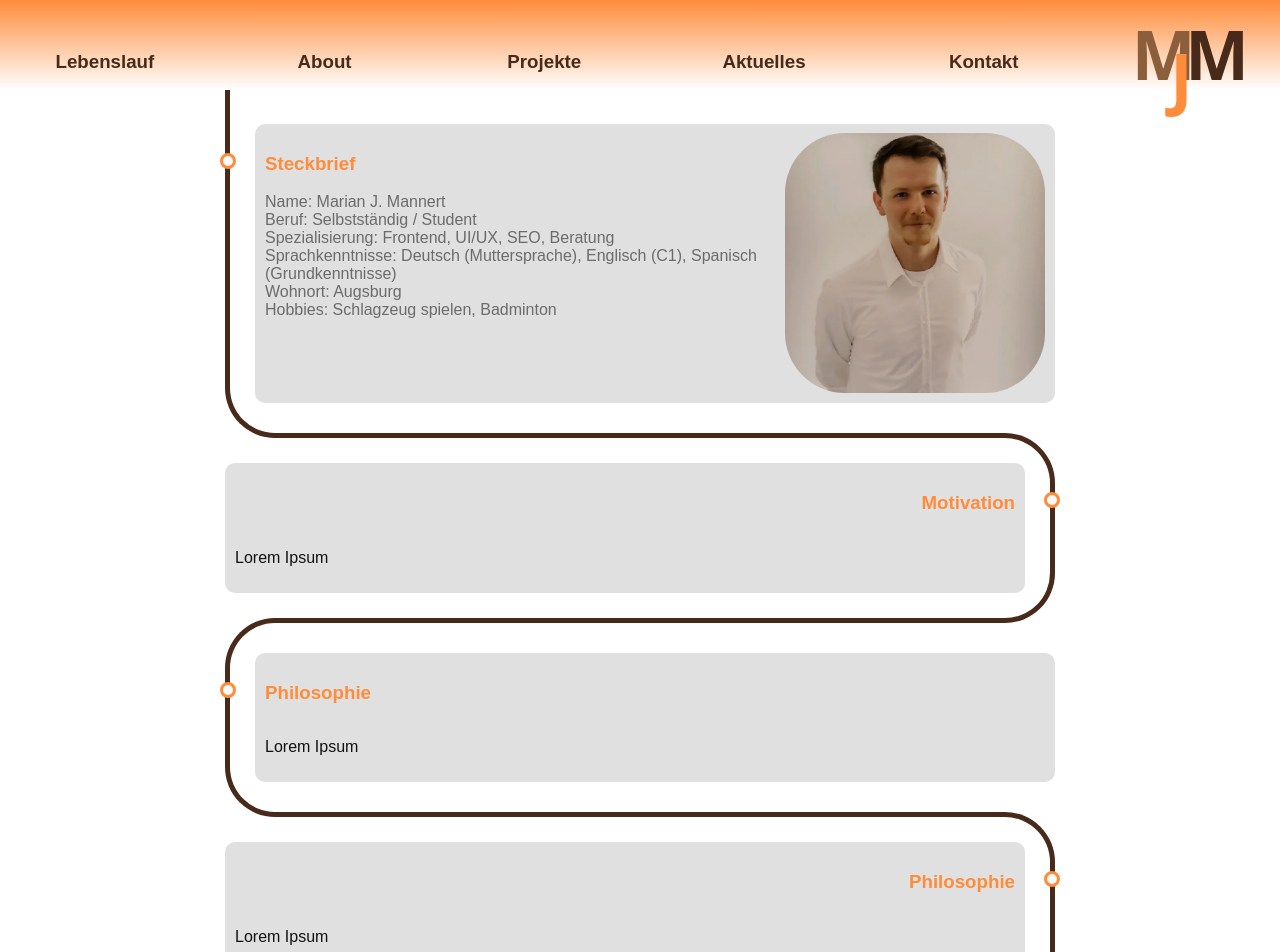
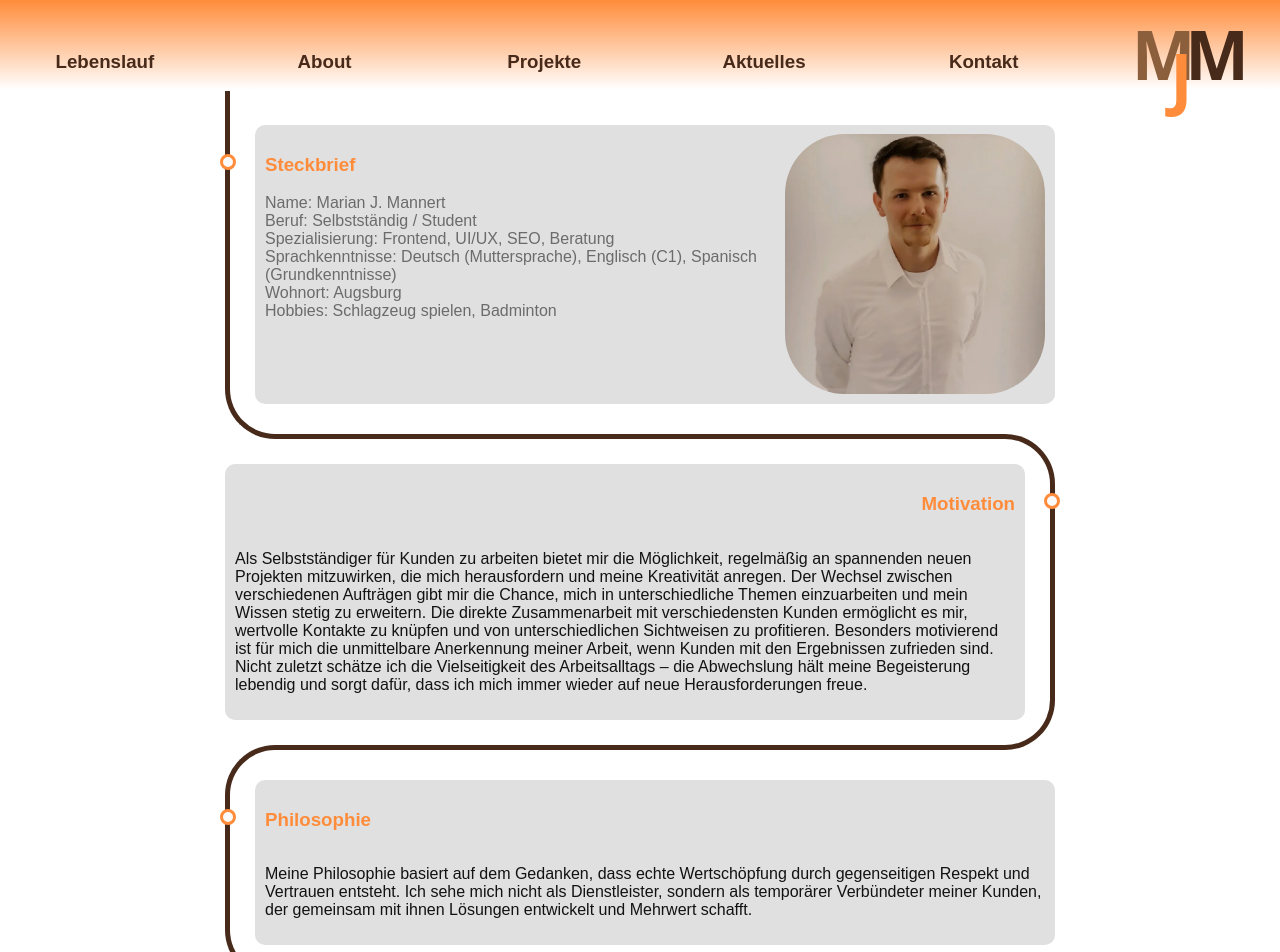
Before and after one commit to mrgrashalm/portfolio, an Angular app: page /about in a window 1280 px wide. Shown: the top 952 px of the page. Built offline with nearby package versions, Linux system fonts and the light colour scheme.

Commit message:
Add rest footer

```diff
--- a/src/app/about/about.component.html
+++ b/src/app/about/about.component.html
@@ -1,4 +1,8 @@
-<app-header class="header-container">
+<div class="body-container">
+    <div class="body-content">
+
+
+        <app-header>
 
         </app-header>
 
@@ -28,19 +32,19 @@
                         <div class="card">
                         <div class="info">
                             <h3 class="title">Motivation</h3>
-                    <p> Lorem Ipsum </p>
+                            <p> Als Selbstständiger für Kunden zu arbeiten bietet mir die Möglichkeit, regelmäßig an spannenden neuen Projekten mitzuwirken, die mich herausfordern und meine Kreativität anregen. Der Wechsel zwischen verschiedenen Aufträgen gibt mir die Chance, mich in unterschiedliche Themen einzuarbeiten und mein Wissen stetig zu erweitern. Die direkte Zusammenarbeit mit verschiedensten Kunden ermöglicht es mir, wertvolle Kontakte zu knüpfen und von unterschiedlichen Sichtweisen zu profitieren. Besonders motivierend ist für mich die unmittelbare Anerkennung meiner Arbeit, wenn Kunden mit den Ergebnissen zufrieden sind. Nicht zuletzt schätze ich die Vielseitigkeit des Arbeitsalltags – die Abwechslung hält meine Begeisterung lebendig und sorgt dafür, dass ich mich immer wieder auf neue Herausforderungen freue. </p>
                         </div>
                         </div>
                         <div class="card">
                         <div class="info">
                             <h3 class="title">Philosophie</h3>
-                    <p> Lorem Ipsum  </p>
+                            <p> Meine Philosophie basiert auf dem Gedanken, dass echte Wertschöpfung durch gegenseitigen Respekt und Vertrauen entsteht. Ich sehe mich nicht als Dienstleister, sondern als temporärer Verbündeter meiner Kunden, der gemeinsam mit ihnen Lösungen entwickelt und Mehrwert schafft. </p>
                         </div>
                         </div>
                         <div class="card">
                         <div class="info">
-                    <h3 class="title">Philosophie</h3>
-                    <p> Lorem Ipsum  </p>
+                            <h3 class="title">Was ich für meine Kunden tun kann</h3>
+                            <p> Gemeinsam mit meinen Kunden analysiere ich gründlich ihre Herausforderungen und identifiziere die tatsächlichen Pain Points, die oft unter der Oberfläche verborgen sind. Diese tiefgehende Analyse bildet das Fundament für nachhaltige Lösungen. Mit meinem Fachwissen unterstütze ich den Prozess der Lösungsfindung aktiv – sei es durch gezielte Umfragen, die Auswertung bestehender Erfahrungswerte oder den Einsatz bewährter Methoden. Was mich besonders auszeichnet, ist meine Fähigkeit, komplexe Zusammenhänge zu durchdringen und dabei stets die spezifischen Bedürfnisse meiner Kunden im Blick zu behalten. Die Entwicklung der optimalen Lösung erfolgt in einem partnerschaftlichen Prozess mit regelmäßigem Austausch, der Transparenz gewährleistet und schnelle Anpassungen ermöglicht. Durch diese enge Zusammenarbeit und meinen unbedingten Fokus auf messbare Ergebnisse bringe ich Projekte zuverlässig zu einem erfolgreichen Abschluss. Meine Kunden schätzen besonders, dass ich nicht nur Konzepte liefere, sondern echte, praxistaugliche Lösungen, die einen spürbaren Unterschied in ihrem Geschäftsalltag machen. </p>
                         </div>
                         </div>
                     </div>
@@ -48,3 +52,11 @@
 
             </div>
         </div>
+
+
+
+    </div>
+    <div class="footer">
+        <app-footer></app-footer>
+    </div>
+</div>
--- a/src/app/about/about.component.scss
+++ b/src/app/about/about.component.scss
@@ -22,7 +22,7 @@
 //   background: var(--background);
   // margin: 20px auto;
   padding: 20px;
-  padding-top: 4px;
+  padding-top: 5px;
   display: flex;
   justify-content: center;
 }
--- a/src/app/app-routing.module.ts
+++ b/src/app/app-routing.module.ts
@@ -4,6 +4,7 @@ import { LandingComponent } from './landing/landing.component';
 import { ColorsComponent } from './colors/colors.component';
 import { AboutComponent } from './about/about.component';
 import { ProjectsComponent } from './projects/projects.component';
+import { ImprintAndDataComponent } from './imprint-and-data/imprint-and-data.component';
 
 const routes: Routes = [
    {
@@ -23,6 +24,10 @@ const routes: Routes = [
     path: "projects"
   },
   {
+    component: ImprintAndDataComponent,
+    path: "imprint"
+  },
+  {
     path: "",
     redirectTo: "/home",
     pathMatch: "full"
--- a/src/app/app.component.html
+++ b/src/app/app.component.html
@@ -1,3 +1,3 @@
 
-<app-splash-screen></app-splash-screen>
+<!-- <app-splash-screen></app-splash-screen> -->
 <router-outlet></router-outlet>
--- a/src/app/app.module.ts
+++ b/src/app/app.module.ts
@@ -11,6 +11,8 @@ import { HeaderComponent } from './header/header.component';
 import { FormsModule } from '@angular/forms';
 import { AboutComponent } from './about/about.component';
 import { ProjectsComponent } from './projects/projects.component';
+import { FooterComponent } from './footer/footer.component';
+import { ImprintAndDataComponent } from './imprint-and-data/imprint-and-data.component';
 
 @NgModule({
   declarations: [
@@ -21,7 +23,9 @@ import { ProjectsComponent } from './projects/projects.component';
     TimelineComponent,
     HeaderComponent,
     AboutComponent,
-    ProjectsComponent
+    ProjectsComponent,
+    FooterComponent,
+    ImprintAndDataComponent
   ],
   imports: [
     BrowserModule,
--- a/src/app/header/header.component.scss
+++ b/src/app/header/header.component.scss
@@ -15,12 +15,9 @@
         a {
             display: block;
             text-align: center;
-            // padding-top: 15px;
-            // border: 1px solid var(--neutral);
             color: var(--secondary);
             text-decoration: none;
         }
-
         align-content: center;
     }
 }
@@ -34,7 +31,6 @@
 // Menu
 
 .container {
-    // background-color: var(--primary);
     background-image: linear-gradient(var(--primary), white);
     display: grid;
     grid-template-columns: 3fr 0.5fr;
--- a/src/app/landing/landing.component.html
+++ b/src/app/landing/landing.component.html
@@ -1,4 +1,5 @@
-
+<div class="body-container">
+    <div class="body-content">
         <app-header class="header-container">
 
         </app-header>
@@ -10,3 +11,8 @@
                 </app-timeline>
             </div>
         </div>
+    </div>
+    <div class="footer">
+        <app-footer></app-footer>
+    </div>
+</div>
--- a/src/app/projects/projects.component.html
+++ b/src/app/projects/projects.component.html
@@ -1,9 +1,10 @@
+<div class="body-container">
+    <div class="body-content">
+
         <app-header class="header-container">
-
         </app-header>
 
         <div class="background">
-
             <div class="container">
                 <div class="grid">
                     <div class="item">
@@ -78,5 +79,9 @@
                     </div>
                 </div>
             </div>
-
         </div>
+    </div>
+    <div class="footer">
+        <app-footer></app-footer>
+    </div>
+</div>
--- a/src/app/timeline/timeline.component.scss
+++ b/src/app/timeline/timeline.component.scss
@@ -3,7 +3,7 @@
   // background: var(--background);
   // margin: 20px auto;
   padding: 20px;
-  padding-top: 4px;
+  padding-top: 5px;
   display: flex;
   justify-content: center;
 }
--- a/src/styles.scss
+++ b/src/styles.scss
@@ -12,27 +12,41 @@
     --neutral: #E0E0E0;
 
     --header-height: 90px;
+    --footer-height: 40px;
 }
 
+
+html,
 body {
+    height: 100%;
     margin: 0;
     font-family: Arial, Helvetica, sans-serif;
 }
 
-.background {
-    display: block;
-    width: 100vw;
-    height: calc(100% - var(--header-height));
-    top: var(--header-height);
-    position: absolute;
-    margin: 0;
-    padding: 0;
-    // background-color: #FAFAFA;
-    display: grid;
-    justify-content: center;
+.body-container{
+    display: flex;
+    flex-direction: column;
+    height: 100vh;
 }
 
-// .header-container {
-//     width: auto;
-//     height: min-content;
-// }
+.body-content {
+    // background: gray;
+    flex: 1 0 auto;
+}
+
+.footer {
+    height: var(--footer-height);
+    flex-shrink: 0;
+}
+
+.background {
+    // display: block;
+    // width: 100vw;
+    // height: calc(100% - var(--header-height));
+    // top: var(--header-height);
+    // position: absolute;
+    // margin: 0;
+    // padding: 0;
+    // display: grid;
+    // justify-content: center;
+}
```
Lines whose indentation alone changed are shown as unchanged.
